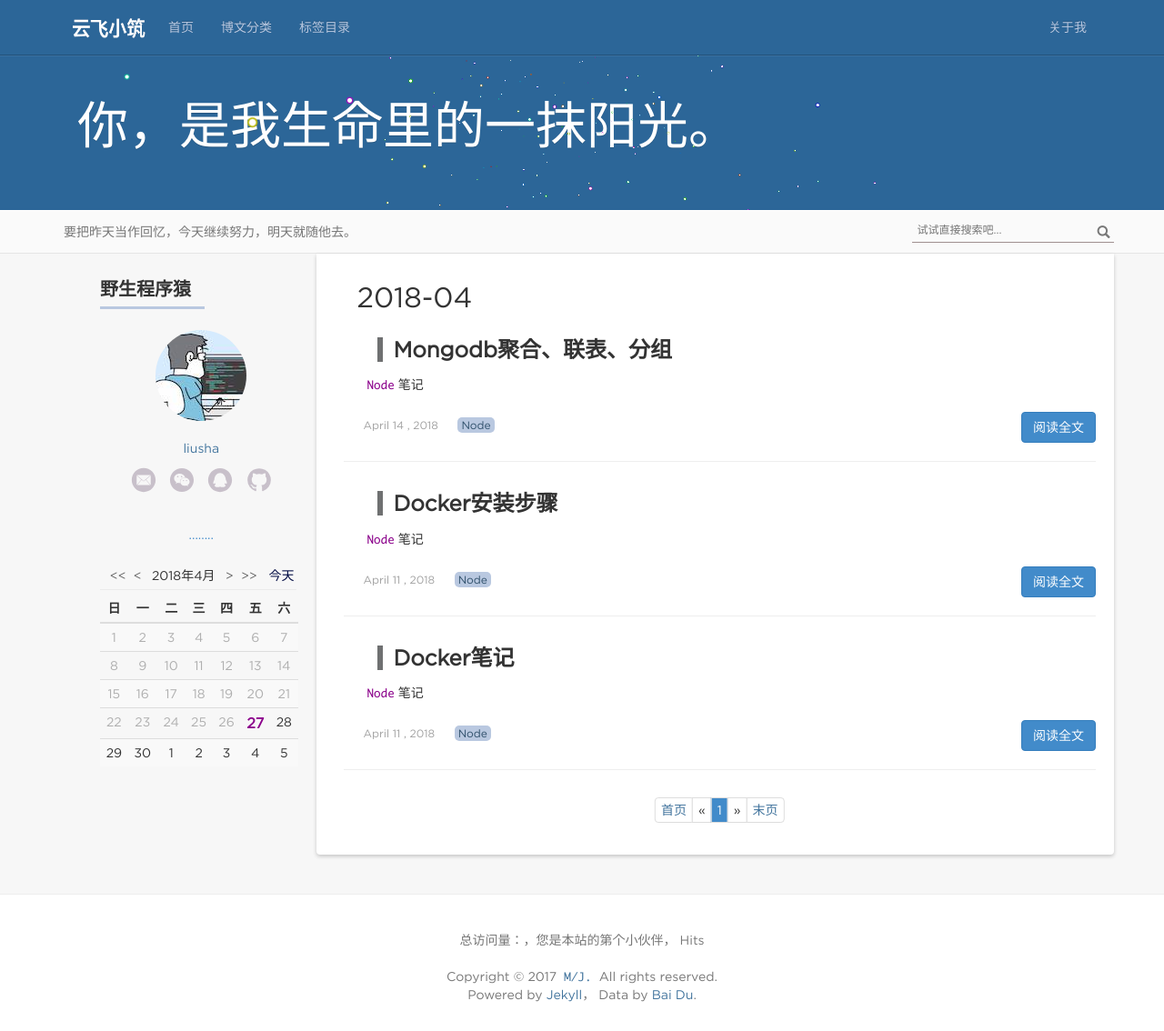
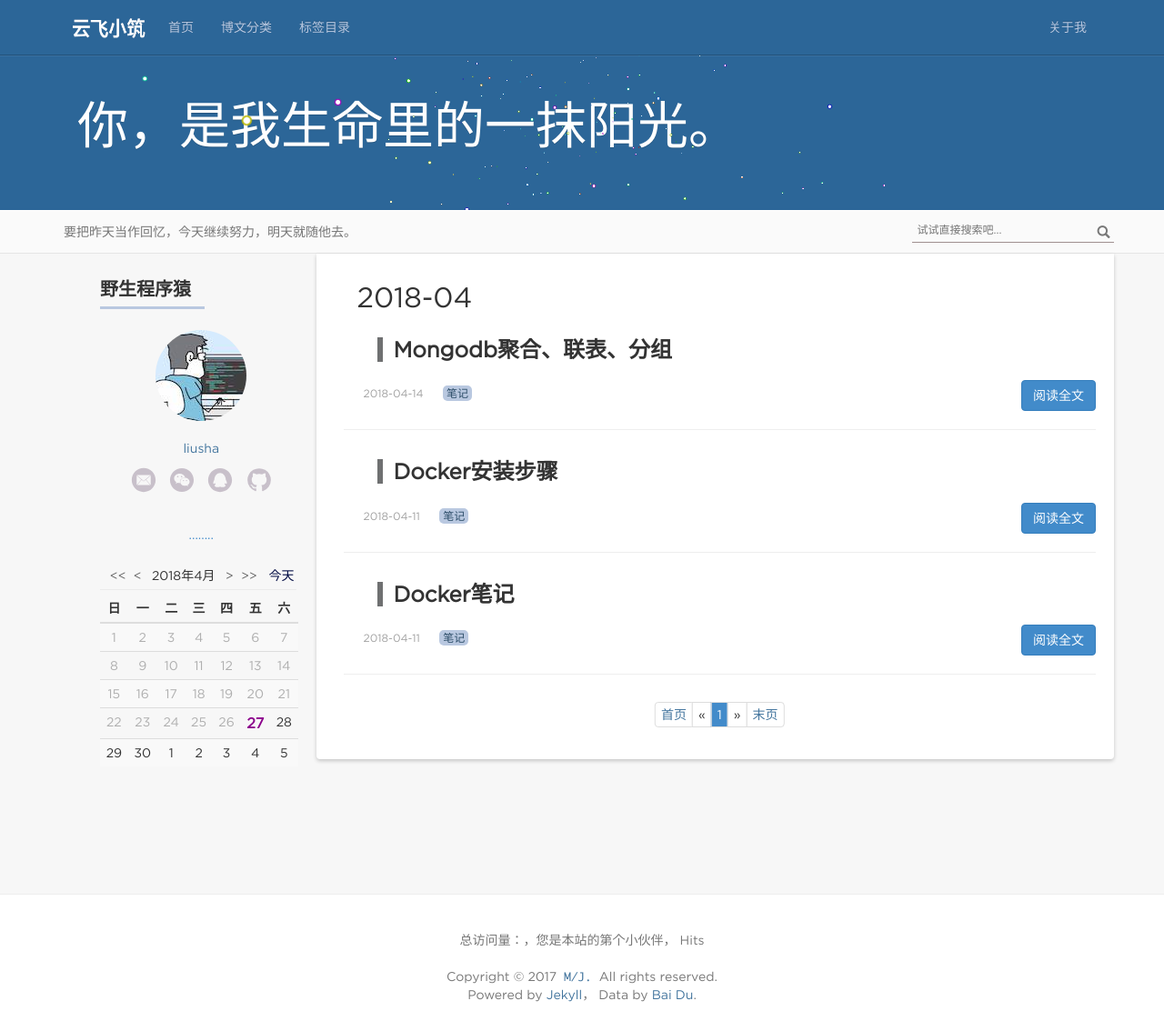
Before and after one commit to liusha529/liusha.github.com, a Jekyll site: the page built from index.html, in a window 1280 px wide and 1134 px high. Shown: the whole window at 91% size. Built offline with Jekyll 4.4.1, drawn with Linux system fonts in a browser that asks for light colours; nearby versions of some CDN libraries; the list of posts is cut into pages by our own code; comment, search, counter and statistics services are not loaded.

Commit message:
修改样式

```diff
--- a/_posts/note/2018-04-11-docker-install-note.md
+++ b/_posts/note/2018-04-11-docker-install-note.md
@@ -3,12 +3,11 @@ layout: post
 title: "Docker安装步骤"
 date: 2018-04-11 23:50:15 +0800
 categories: 我的笔记
-tag: Node
+tag: 笔记
 ---
 * content
 {:toc}
 
-`Node`笔记
 
 <!-- more -->
 
--- a/_posts/note/2018-04-11-docker-note.md
+++ b/_posts/note/2018-04-11-docker-note.md
@@ -3,12 +3,11 @@ layout: post
 title: "Docker笔记"
 date: 2018-04-11 18:25:15 +0800
 categories: 我的笔记
-tag: Node
+tag: 笔记
 ---
 * content
 {:toc}
 
-`Node`笔记
 
 <!-- more -->
 
--- a/_posts/note/2018-04-14-mongodb-aggregate.md
+++ b/_posts/note/2018-04-14-mongodb-aggregate.md
@@ -3,12 +3,10 @@ layout: post
 title: "Mongodb聚合、联表、分组"
 date: 2018-04-14 10:25:15 +0800
 categories: 我的笔记
-tag: Node
+tag: 笔记
 ---
 * content
 {:toc}
-
-`Node`笔记
 
 <!-- more -->
 
--- a/index.html
+++ b/index.html
@@ -62,10 +62,8 @@ title: 云飞小筑
               <div class="breadcrumb clearfix">
                 <div><h3 style="margin-top:13px"><a class="color-title" rel="nofollow" href='{{post.url}}' target="_blank">{{ post.title }}</a></h3></div>
                   <div class="excerpt">{{ post.excerpt }}</div>
-                  <!--
-                  <p><span class="date-artical pull-left lh30">{{ post.date | date: "%B %e , %Y" }}<a class="tags-title" href="/tag/#{{ post.tags }}-ref">{{ post.tags }}</a></span><a class="btn btn-primary pull-right" rel="nofollow" href='{{post.url}}' target="_blank">阅读全文</a></p>
-                  -->
-                  <p><span class="date-artical pull-left lh30">{{ post.date | date: "%B %e , %Y" }}
+
+                  <p><span class="date-artical pull-left lh30">{{ post.date | date: "%Y-%m-%e " }}
                       {% for tag in post.tags %}
                         <a class="tags-title" href="/tag/#{{ tag }}-ref">{{ tag }}</a>&nbsp;
                       {% endfor %}
--- a/styles/css/index.css
+++ b/styles/css/index.css
@@ -1461,7 +1461,7 @@ hr{margin-top:20px;margin-bottom:20px;border:0;border-top:1px solid #eee}
 .docs-content .container-fluid{padding:0}
 .docs-section+.docs-section{padding-top:40px}
 .sidebar{display:none}
-.sidebar.affix{position:static}
+.sidebar.affix{position:static;    top: 50px;}
 .sidenav{padding-top:10px;padding-bottom:10px;text-shadow:0 1px 0 rgba(255,255,255,.5);background-color:#f7f7f7;border-radius:5px}
 .sidebar .nav>li>a{display:block;color:#36556e;padding:5px 20px}
 .sidebar .nav>li>a:focus,.sidebar .nav>li>a:hover{text-decoration:none;background-color:#e8ebee;border-right:1px solid #d8dde2}
```
